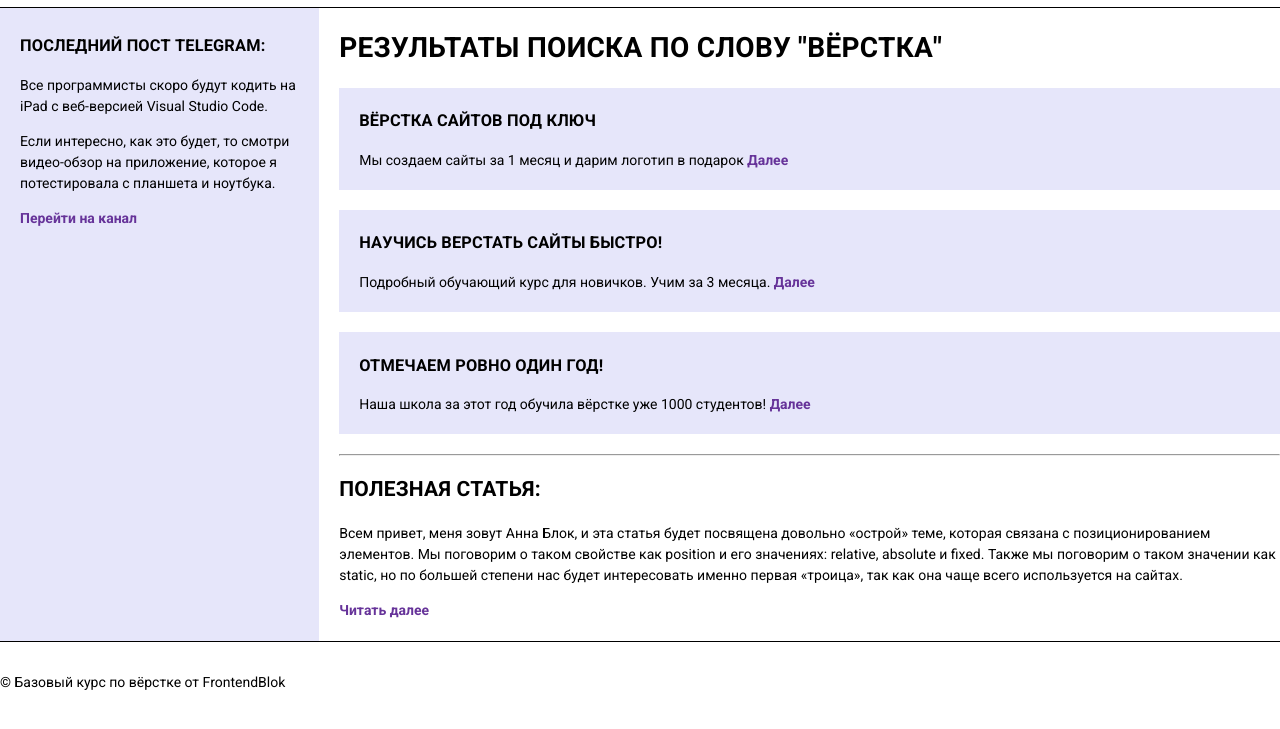
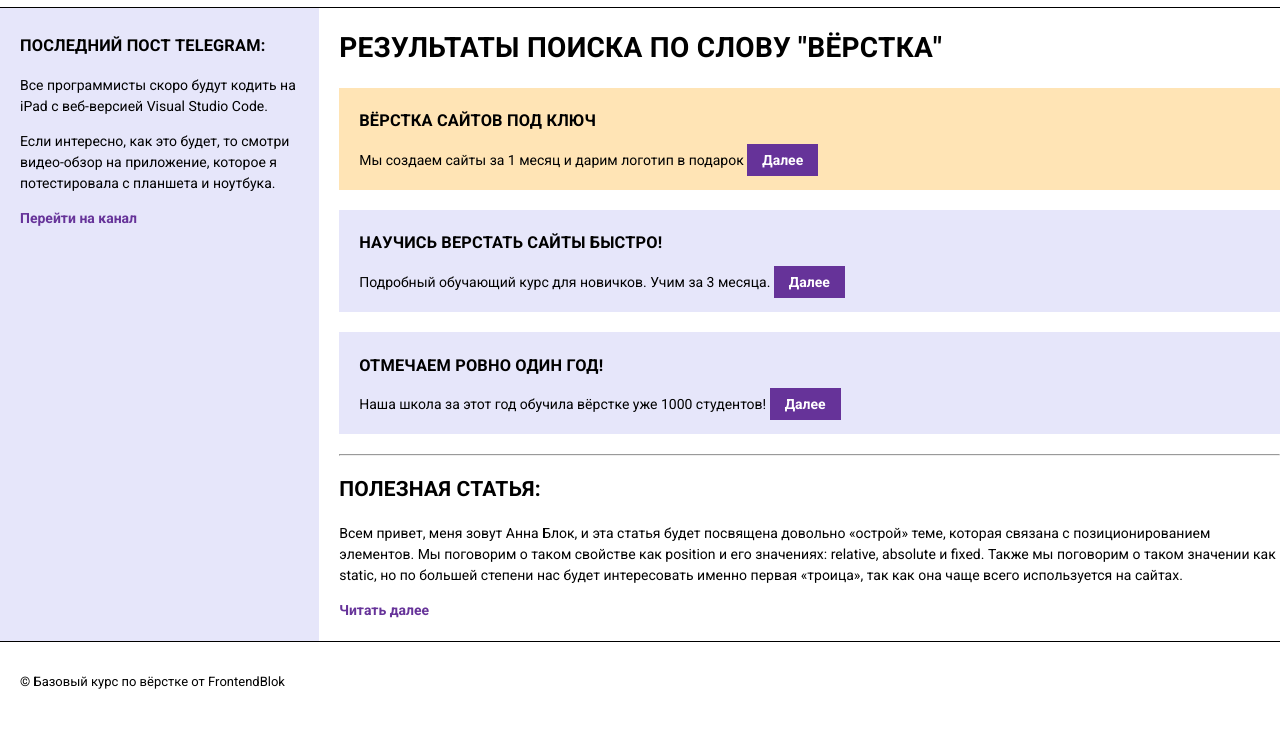
Before and after one commit to klyukinDmitrii/FrontendBlock-Module01-test, a plain HTML site: page semantic.html in a window 1280 px wide. Shown: the part 53-782 px from the top of the page. Drawn offline with Linux system fonts and the light colour scheme.

Commit message:
add files

```diff
--- a/semantic.html
+++ b/semantic.html
@@ -45,21 +45,21 @@
           <h3>Вёрстка сайтов под ключ</h3>
           <p>
             Мы создаем сайты за 1 месяц и дарим логотип в подарок
-            <a href="#">Далее</a>
+            <a href="#" class="link">Далее</a>
           </p>
         </section>
         <section>
           <h3>Научись верстать сайты быстро!</h3>
           <p>
             Подробный обучающий курс для новичков. Учим за 3 месяца.
-            <a href="#">Далее</a>
+            <a href="#" class="link">Далее</a>
           </p>
         </section>
         <section>
           <h3>Отмечаем ровно один год!</h3>
           <p>
             Наша школа за этот год обучила вёрстке уже 1000 студентов!
-            <a href="#">Далее</a>
+            <a href="#" class="link">Далее</a>
           </p>
         </section>
         <hr />
@@ -79,7 +79,7 @@
       </main>
     </div>
 
-    <footer>
+    <footer class="footer">
       <p>&copy; Базовый курс по вёрстке от FrontendBlok</p>
     </footer>
   </body>
--- a/styles/semantic.css
+++ b/styles/semantic.css
@@ -8,6 +8,9 @@ h2,
 h3 {
   text-transform: uppercase;
   letter-spacing: 0.01em;
+}
+h1 + section {
+  background-color: moccasin;
 }
 .header {
   display: flex;
@@ -28,15 +31,21 @@ a {
   font-weight: 700;
   text-decoration: none;
 }
+.link {
+  background-color: rebeccapurple;
+  color: #fff;
+  padding: 8px 15px;
+}
 ul {
   display: flex;
   list-style-type: none;
   padding-left: 0;
   margin: 0;
 }
-ul > li {
+ul li:not(:last-child) {
   margin-right: 30px;
 }
+
 .box {
   display: flex;
   margin-bottom: 30px;
```
